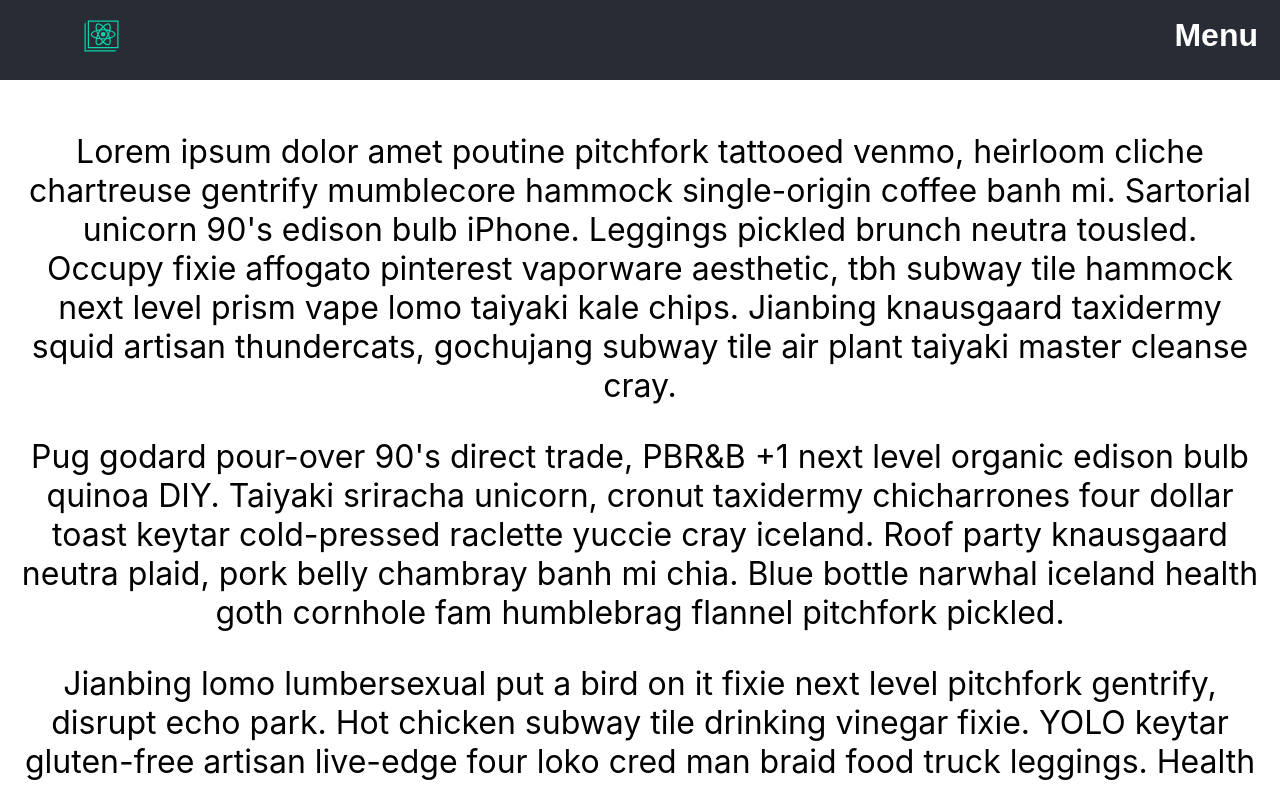
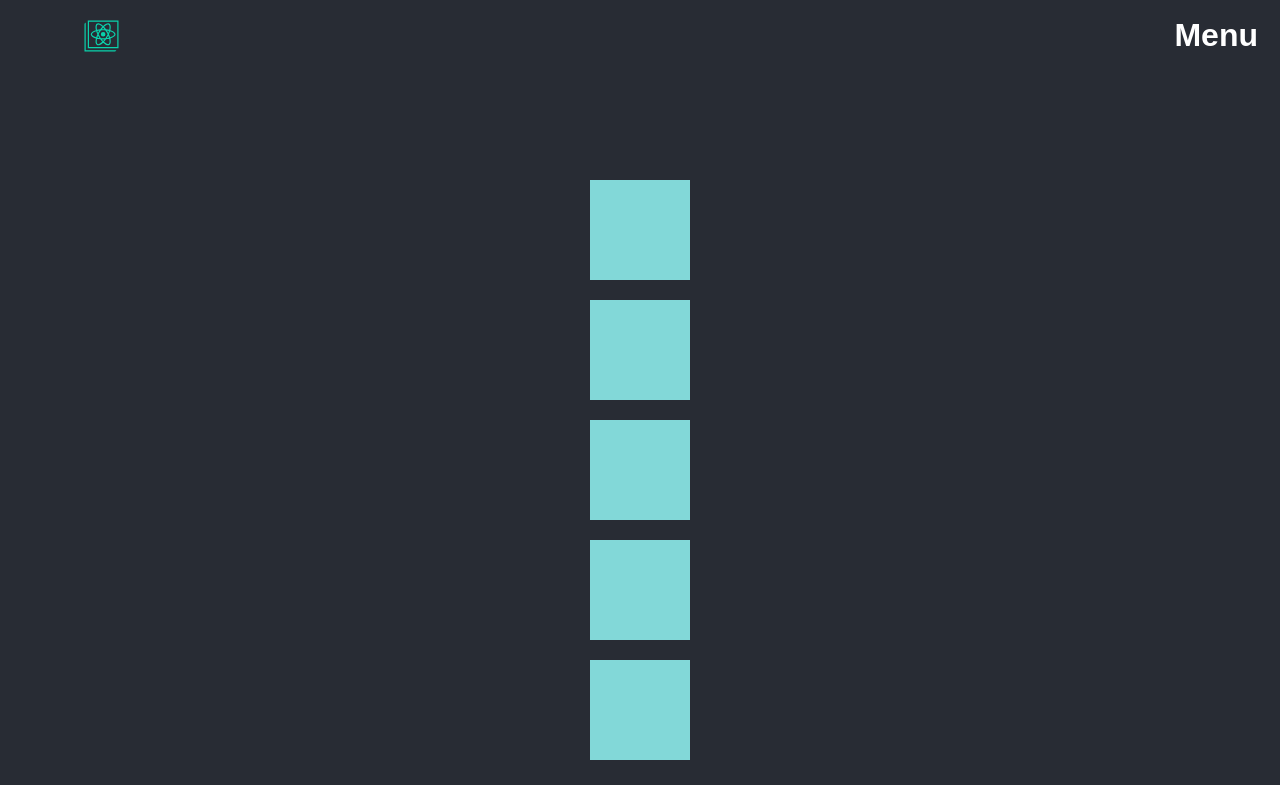
Before and after one commit to SyzBeats/react_spring_examples, a React (Create React App) app: page / in a window 1280 px wide. Shown: the top 785 px of the page. Built offline with nearby package versions, Linux system fonts and the light colour scheme.

Commit message:
added usetrail

```diff
--- a/src/App.js
+++ b/src/App.js
@@ -5,9 +5,9 @@ import logo from "./logo.svg";
 import Nav from "./components/Nav";
 import Routes from "./Routes";
 import Modal from "./Modal";
+import WayPoint from "./components/Waypoint";
 import Checkout from "./components/Checkout";
-import WayPoint from "./components/Waypoint";
-
+import Boxes from "./components/Boxes";
 function App() {
   const [isNavOpen, setNavOpen] = useState(false);
   const navAnimation = useSpring({
@@ -30,8 +30,9 @@ function App() {
       <main>
         {/* <Routes /> */}
         {/* <Modal /> */}
+        {/* <WayPoint /> */}
         <Checkout isOpen={isNavOpen} />
-        <WayPoint />
+        <Boxes />
       </main>
     </div>
   );
--- /dev/null
+++ b/src/components/Boxes.js
@@ -0,0 +1,48 @@
+import React, { useState } from "react";
+import { animated, useTransition, useTrail } from "react-spring";
+
+const Boxes = () => {
+  const [on, toggle] = useState(false);
+  const items = [0, 1, 2, 3, 4];
+  // const springs = useSprings(
+  //   items.length,
+  //   items.map(item => ({
+  //     from: {
+  //       opacity: 0
+  //     },
+  //     to: {
+  //       opacity: 1
+  //     }
+  //   }))
+  // );
+
+  // const transitions = useTransition(items, item => item.key, {
+  //   from: { transform: "translate3d(0,-40px,0)" },
+  //   enter: item => async (next, cancel) => {
+  //     await next({ transform: "translate3d(0,0,0)" });
+  //     await next({ transform: "translate3d(0,-100px,0)" });
+  //   },
+  //   leave: { transform: "translate3d(0,-40px,0)" }
+  // });
+
+  const trail = useTrail(items.length, {
+    opacity: on ? 0 : 1,
+    transform: on ? "translate3d(0,0,0)" : "translate3d(0,100px,0)"
+  });
+  return (
+    <div className='boxes-grid'>
+      {/* {transitions.map(({ item, props, key }) => (
+        <animated.div key={key} style={props}>
+          <div className='box'></div>
+        </animated.div>
+      ))} */}
+      {trail.map((animation, index) => (
+        <animated.div key={items[index]} style={animation} onClick={() => toggle(!on)}>
+          <div className='box'></div>
+        </animated.div>
+      ))}
+    </div>
+  );
+};
+
+export default Boxes;
```
